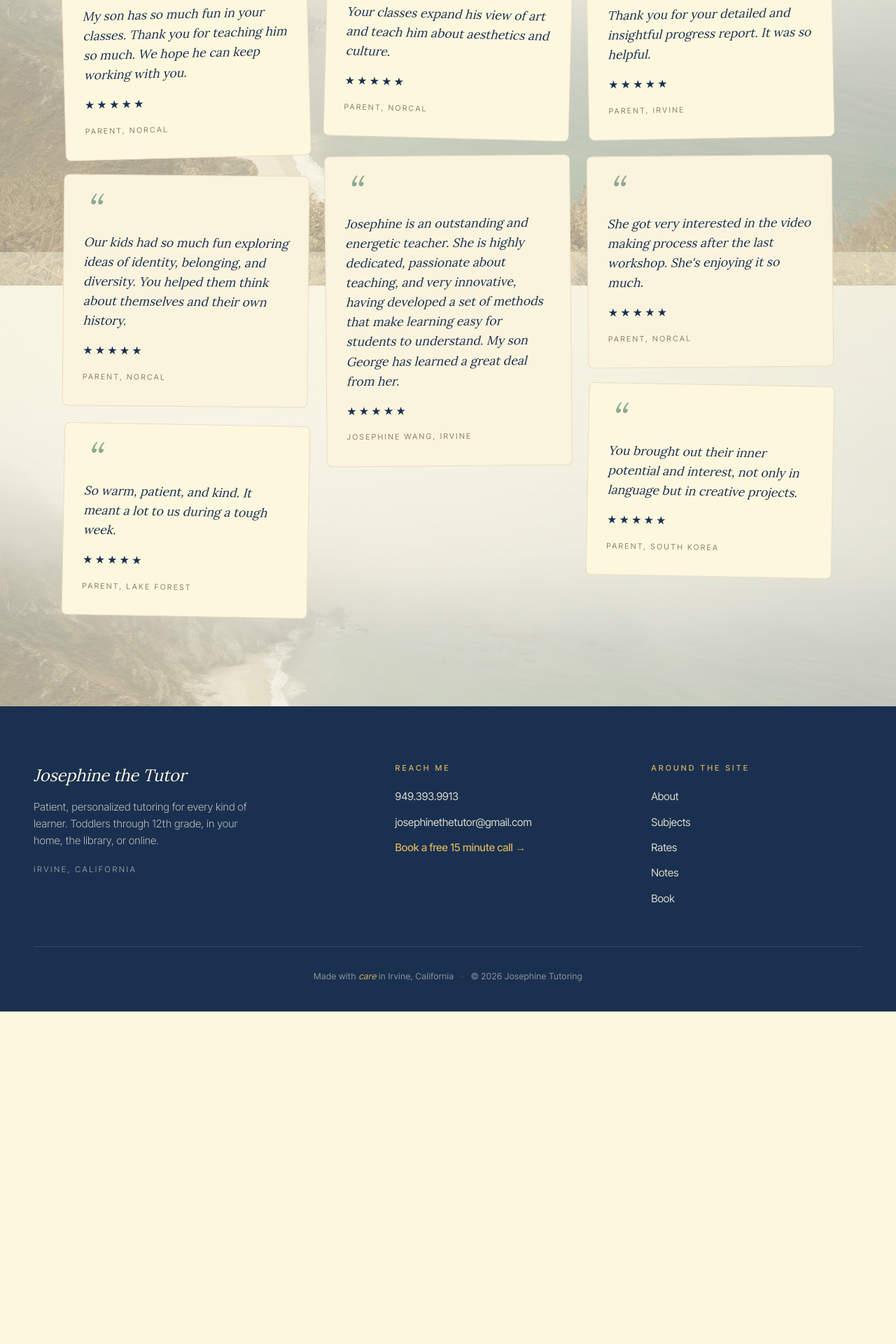
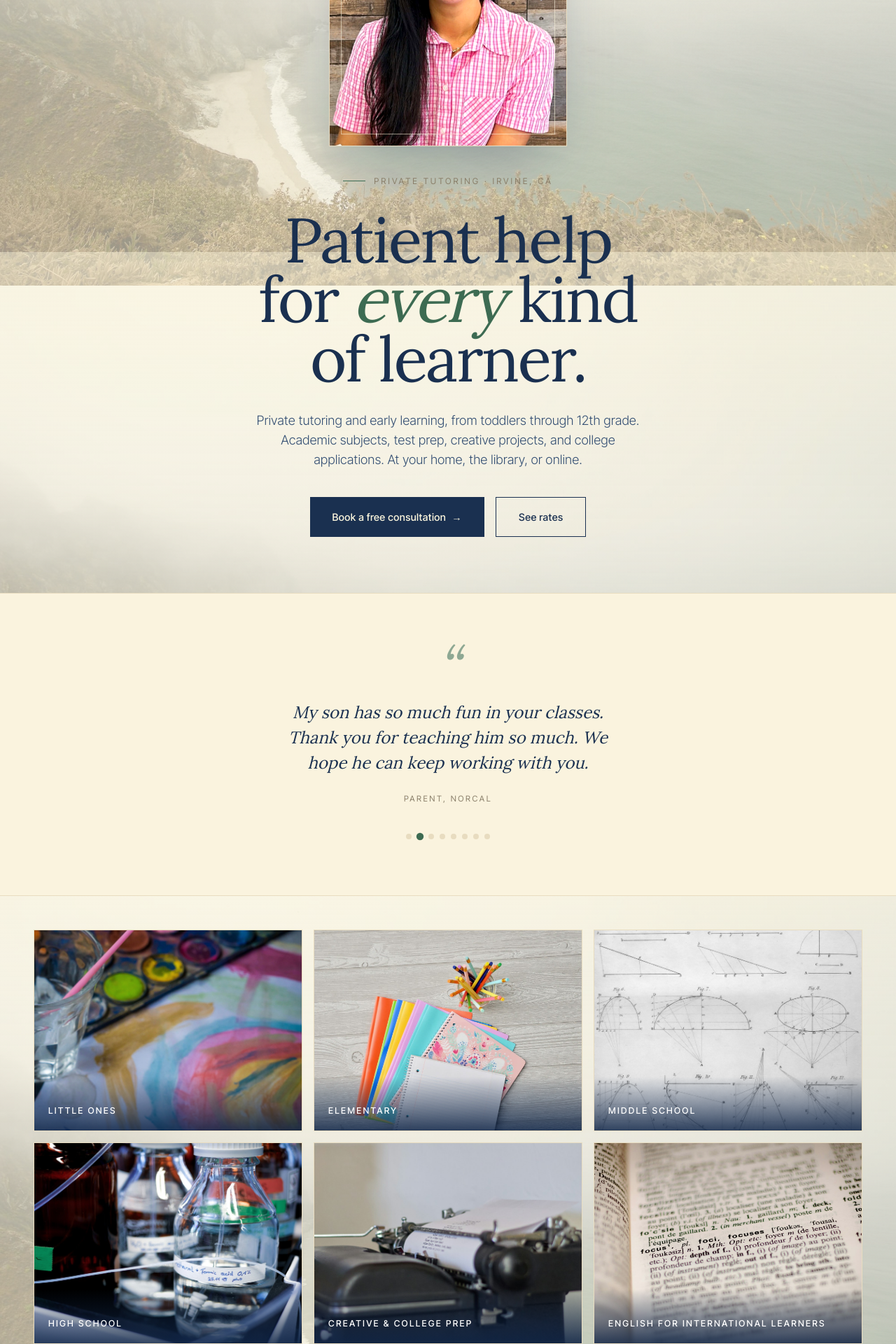
Before and after one commit to patrickparagas1/josephine-tutoring, a Next.js app: page / in a window 1280 px wide. Shown: the part 440-2360 px from the top of the page at 70% size. Before the commit the page ends 1885 px from the top, so only its background shows below. Built offline with nearby package versions, Linux system fonts and the light colour scheme.

Commit message:
Update page.tsx

```diff
--- a/app/page.tsx
+++ b/app/page.tsx
@@ -1,96 +1,118 @@
-import type { Metadata } from "next";
+import Link from "next/link";
+import Image from "next/image";
 import Nav from "@/components/Nav";
 import Footer from "@/components/Footer";
+import Hero from "@/components/Hero";
+import Ornament from "@/components/Ornament";
+import TestimonialSlider from "@/components/TestimonialSlider";
 
-export const metadata: Metadata = {
-  title: "Testimonials · Josephine Tutoring",
-  description: "What families say about working with Josephine.",
-};
-
-const TESTIMONIALS = [
-  {
-    id: "fun",
-    text: "My son has so much fun in your classes. Thank you for teaching him so much. We hope he can keep working with you.",
-    author: "Parent, NorCal",
-    style: { gridColumn: "1 / 2", gridRow: "1 / 2", transform: "rotate(-1.5deg)" },
-  },
-  {
-    id: "identity",
-    text: "Our kids had so much fun exploring ideas of identity, belonging, and diversity. You helped them think about themselves and their own history.",
-    author: "Parent, NorCal",
-    style: { gridColumn: "2 / 3", gridRow: "1 / 3", transform: "rotate(0.5deg)", background: "var(--cream-dark)" },
-  },
-  {
-    id: "warm",
-    text: "So warm, patient, and kind. It meant a lot to us during a tough week.",
-    author: "Parent, Lake Forest",
-    style: { gridColumn: "3 / 4", gridRow: "1 / 2", transform: "rotate(1deg)" },
-  },
-  {
-    id: "art",
-    text: "Your classes expand his view of art and teach him about aesthetics and culture.",
-    author: "Parent, NorCal",
-    style: { gridColumn: "1 / 2", gridRow: "2 / 3", transform: "rotate(1.5deg)" },
-  },
-  {
-    id: "george",
-    text: "Josephine is an outstanding and energetic teacher. She is highly dedicated, passionate about teaching, and very innovative, having developed a set of methods that make learning easy for students to understand. My son George has learned a great deal from her.",
-    author: "Josephine Wang, Irvine",
-    style: { gridColumn: "2 / 4", gridRow: "3 / 4", transform: "rotate(-0.5deg)", background: "var(--cream-dark)" },
-  },
-  {
-    id: "progress",
-    text: "Thank you for your detailed and insightful progress report. It was so helpful.",
-    author: "Parent, Irvine",
-    style: { gridColumn: "3 / 4", gridRow: "2 / 3", transform: "rotate(-1deg)" },
-  },
-  {
-    id: "video",
-    text: "She got very interested in the video making process after the last workshop. She's enjoying it so much.",
-    author: "Parent, NorCal",
-    style: { gridColumn: "1 / 2", gridRow: "3 / 4", transform: "rotate(-0.5deg)", background: "var(--cream-dark)" },
-  },
-  {
-    id: "potential",
-    text: "You brought out their inner potential and interest, not only in language but in creative projects.",
-    author: "Parent, South Korea",
-    style: { gridColumn: "2 / 4", gridRow: "4 / 5", transform: "rotate(1deg)" },
-  },
-];
-
-const Stars = () => (
-  <div className="collage-stars" aria-label="5 stars">
-    {"★★★★★".split("").map((s, i) => (
-      <span key={i}>{s}</span>
-    ))}
-  </div>
-);
-
-export default function TestimonialsPage() {
+export default function Home() {
   return (
     <>
       <Nav />
       <main id="main-content">
-        <section className="testimonials-page">
-          <div className="testimonials-page-header">
-            <div className="section-eyebrow">Kind words</div>
-            <h1 className="section-title">What families <em>say</em>.</h1>
-          </div>
-          <div className="testimonials-collage">
-            {TESTIMONIALS.map((q) => (
-              <figure
-                key={q.id}
-                className="collage-card"
-                style={q.style}
-              >
-                <div className="collage-quote-mark">&ldquo;</div>
-                <blockquote>{q.text}</blockquote>
-                <Stars />
-                <figcaption>{q.author}</figcaption>
-              </figure>
-            ))}
-          </div>
-        </section>
+      <Hero />
+       <TestimonialSlider />
+        <section className="home-gallery">
+        <div className="home-gallery-inner">
+          <Link href="/subjects#little-ones" className="home-photo">
+            <Image
+              src="/photos/little-ones.jpg"
+              alt="A child's watercolor painting and paint palette"
+              width={800}
+              height={600}
+              sizes="(max-width: 900px) 100vw, 33vw"
+            />
+            <span className="home-photo-label">Little ones</span>
+          </Link>
+          <Link href="/subjects#elementary" className="home-photo">
+            <Image
+              src="/photos/elementary.jpg"
+              alt="Colorful school notebooks with a jar of pencils"
+              width={800}
+              height={600}
+              sizes="(max-width: 900px) 100vw, 33vw"
+            />
+            <span className="home-photo-label">Elementary</span>
+          </Link>
+          <Link href="/subjects#middle-school" className="home-photo">
+            <Image
+              src="/photos/middle-school.jpg"
+              alt="Hand-drawn geometry diagrams from a vintage textbook"
+              width={800}
+              height={600}
+              sizes="(max-width: 900px) 100vw, 33vw"
+            />
+            <span className="home-photo-label">Middle school</span>
+          </Link>
+          <Link href="/subjects#high-school" className="home-photo">
+            <Image
+              src="/photos/high-school.jpg"
+              alt="Lab bottles with handwritten labels"
+              width={800}
+              height={600}
+              sizes="(max-width: 900px) 100vw, 33vw"
+            />
+            <span className="home-photo-label">High school</span>
+          </Link>
+          <Link href="/subjects#creative" className="home-photo">
+            <Image
+              src="/photos/creative.jpg"
+              alt="A vintage typewriter with paper"
+              width={800}
+              height={600}
+              sizes="(max-width: 900px) 100vw, 33vw"
+            />
+            <span className="home-photo-label">Creative &amp; college prep</span>
+          </Link>
+          <Link href="/subjects#english" className="home-photo">
+            <Image
+              src="/photos/english.jpg"
+              alt="An open dictionary highlighting an English word"
+              width={800}
+              height={600}
+              sizes="(max-width: 900px) 100vw, 33vw"
+            />
+            <span className="home-photo-label">English for international learners</span>
+          </Link>
+        </div>
+      </section>
+      <section className="home-preview">
+        <div className="home-preview-inner">
+          <div className="section-eyebrow">What I help with</div>
+          <h2 className="section-title">
+            Every grade. <em>Every kind</em> of learner.
+          </h2>
+          <ul className="home-preview-list">
+            <li>Little ones · Early learning, 18 months to 4</li>
+            <li>Elementary foundations · Grades K to 5</li>
+            <li>Middle school subjects · Grades 6 to 8</li>
+            <li>High school academics · Grades 9 to 12</li>
+            <li>Test prep strategy &amp; study lifestyle training</li>
+            <li>Creative writing, art portfolios, college essays</li>
+          </ul>
+          <Link href="/subjects" className="btn btn-secondary">
+            See all subjects
+          </Link>
+        </div>
+      </section>
+      <Ornament />
+      <section className="home-cta">
+        <div className="home-cta-inner">
+          <div className="section-eyebrow">Let&apos;s find the right fit</div>
+          <h2 className="section-title">
+            Every family is <em>different</em>.
+          </h2>
+          <p className="home-cta-lede">
+            Tell me a bit about your student. The first 15 minute
+            consultation is always free, and there&apos;s no pressure either
+            way.
+          </p>
+          <Link href="/contact" className="btn btn-primary">
+            Book a free consultation <span className="arrow">→</span>
+          </Link>
+        </div>
+      </section>
       </main>
       <Footer />
     </>
```
